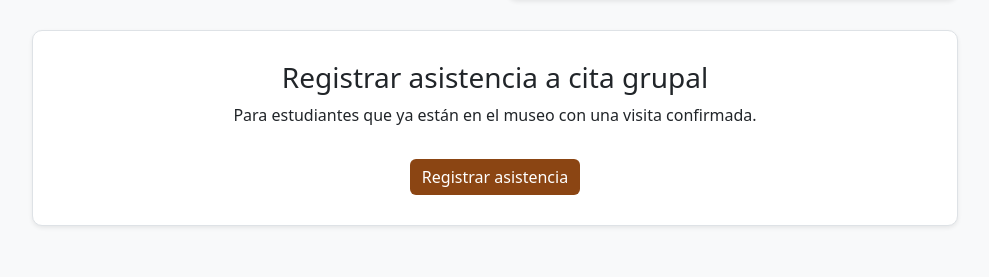
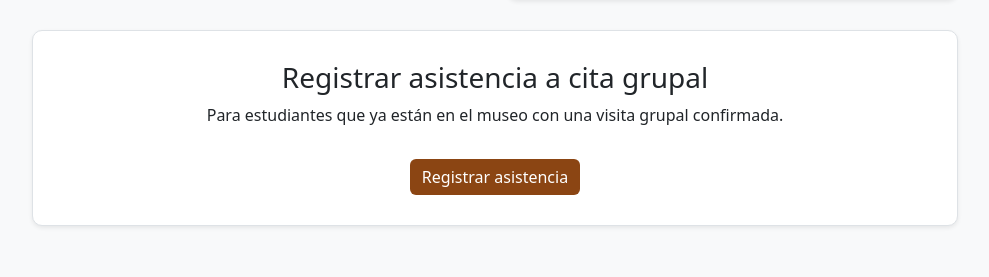
Before and after one commit to EmbryoPass/EmbryoPass, a Flask app: page /inicio in a window 1280 px wide. Shown: the part 523-800 px from the top of the page, without its empty margins (145-1134 px from the left). Run offline with Flask 3, Linux system fonts and the light colour scheme.

Commit message:
Update index.html

```diff
--- a/templates/index.html
+++ b/templates/index.html
@@ -83,7 +83,7 @@
     <div class="col-md-10">
       <div class="option-card text-center bg-white shadow-sm">
         <h3 class="option-title">Registrar asistencia a cita grupal</h3>
-        <p>Para estudiantes que ya están en el museo con una visita confirmada.</p>
+        <p>Para estudiantes que ya están en el museo con una visita grupal confirmada.</p>
         <a href="{{ url_for('registrar_asistencia_grupal') }}" class="btn btn-cafe mt-3">Registrar asistencia</a>
       </div>
     </div>
```
